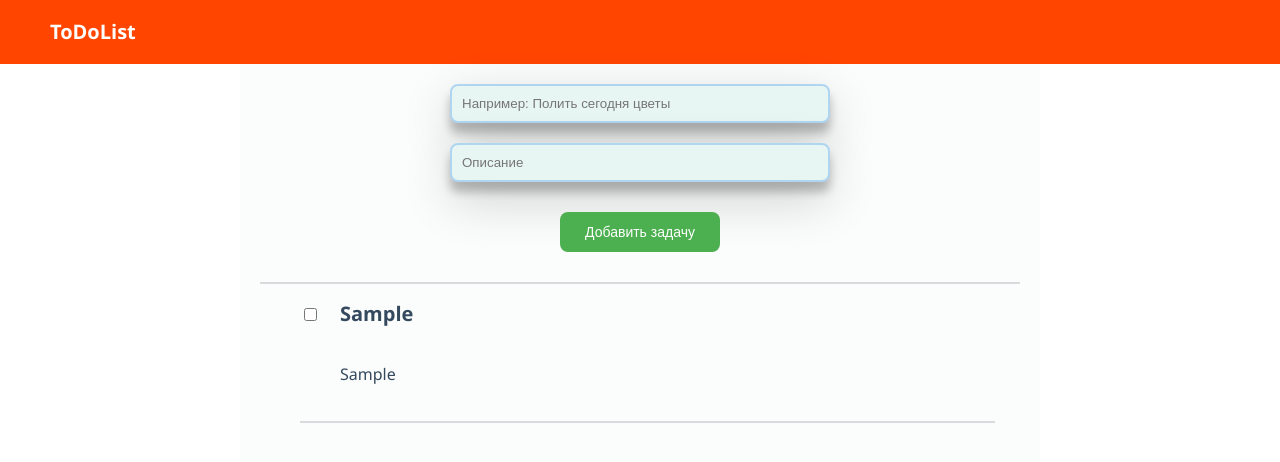
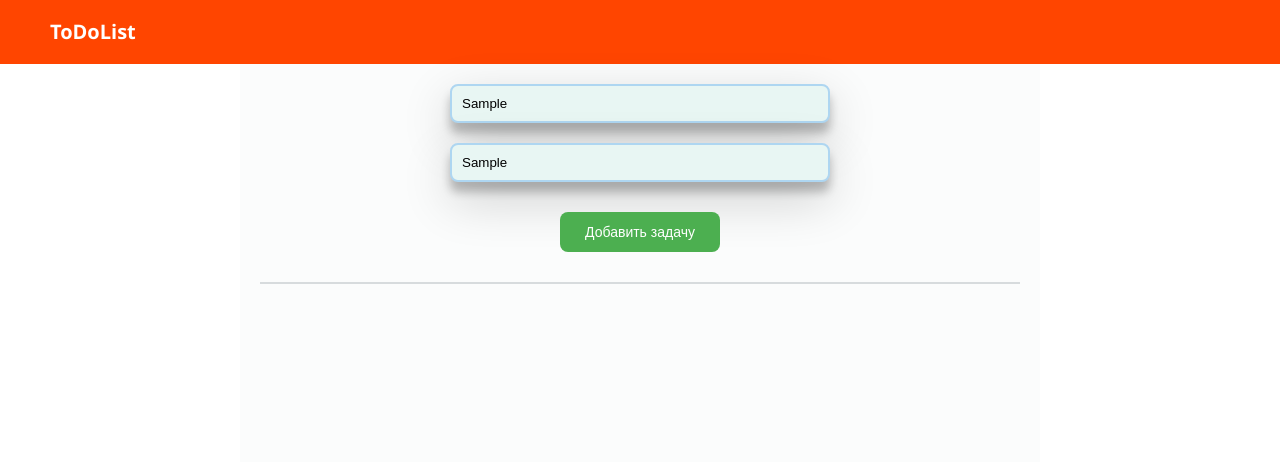
Before and after one commit to aftermak/homework_11, a plain HTML site: page index.html in a window 1280 px wide. Both pictures are taken after typing "Sample", "Sample" into the empty fields and a click on the button "Добавить задачу". Drawn offline with Linux system fonts and the light colour scheme.

Commit message:
validate empty value

```diff
--- a/index.html
+++ b/index.html
@@ -15,8 +15,8 @@
     <main>
         <section>
             <div class="wrapper">
-                <input class="input heading" type="text" placeholder="Например: Полить сегодня цветы">
-                <input class="input description" type="text" placeholder="Описание">
+                <input class="input heading" type="text" placeholder="Например: Полить сегодня цветы" required>
+                <input class="input description" type="text" placeholder="Описание" required>
                 <button class="createEl">Добавить задачу</button>
                 <div class="divider"></div>
                 <ul class="list"></ul>
--- a/script.js
+++ b/script.js
@@ -3,7 +3,11 @@ const headEl = document.getElementsByClassName('heading')[0];
 const descEl = document.getElementsByClassName('description')[0];
 const toDolist = document.getElementsByClassName('list')[0];
 
-newEvent = () => {
+const newEvent = () => {
+    if (!+headEl.value || !descEl.value){
+        console.log(headEl.value);
+        return false
+    }
 
     const container = document.createElement('li');
     container.classList.add('container');
@@ -20,7 +24,6 @@ newEvent = () => {
     deleteBtn.innerText = 'Удалить';
     deleteBtn.classList.add('deleteBtn');
     deleteBtn.disabled = true;
-    console.dir(deleteBtn)
     deleteBtn.addEventListener('click', () => {
         deleteBtn.parentElement.remove()
     })
```
